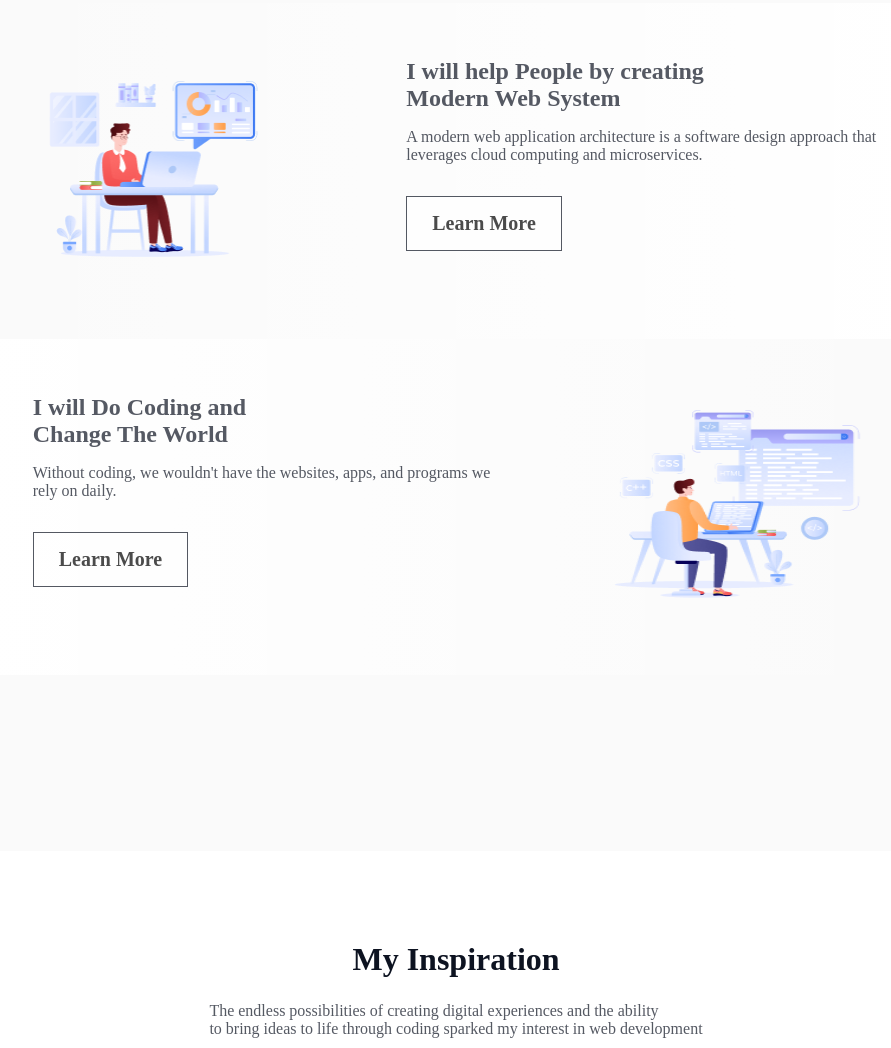
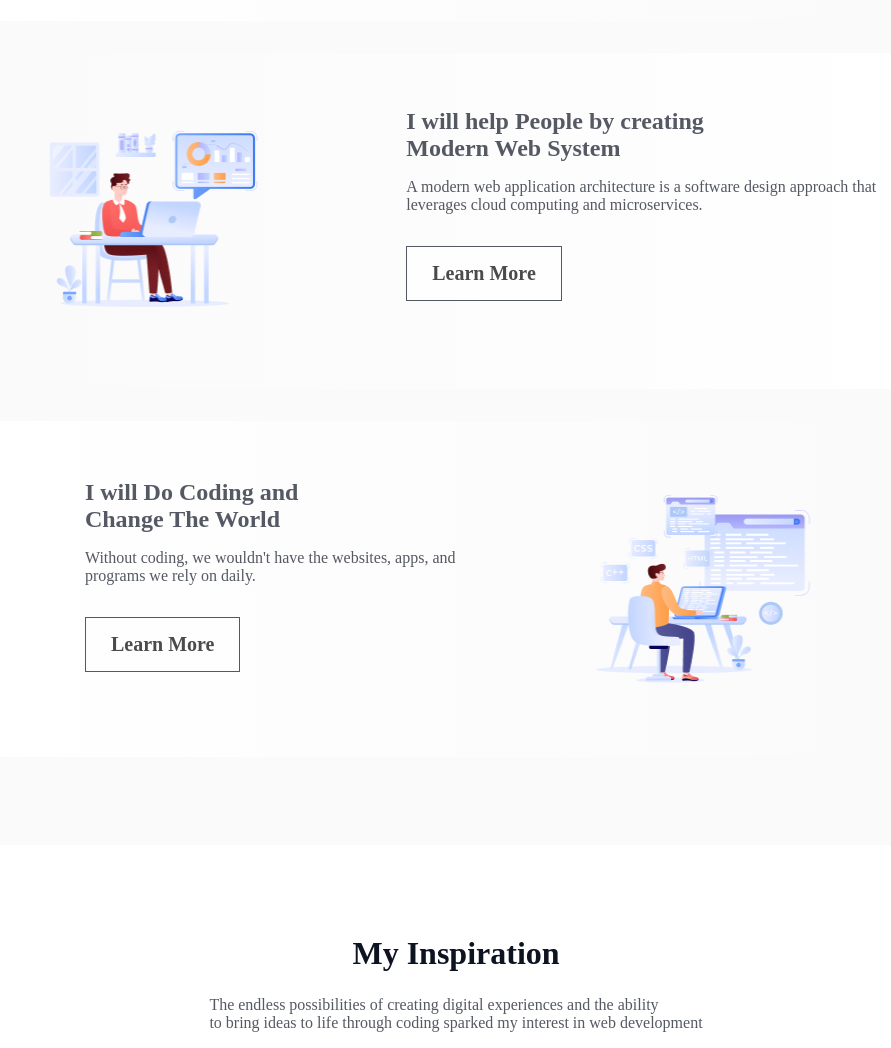
Before and after one commit to MdKawsarM/Kawsar-B10A1, a plain HTML site: page index.html in a window 1280 px wide. Shown: the part 1274-2322 px from the top of the page, without its empty margins (184-1075 px from the left). Drawn offline with Linux system fonts and the light colour scheme; a web font is replaced by a local one.

```diff
--- a/Style/style.css
+++ b/Style/style.css
@@ -82,6 +82,10 @@ body {
     margin: 74px auto 0 auto;
     border-radius: 16px;
     background: rgba(13, 19, 33, 0.02);
+    display: flex;
+    flex-direction: column;
+    justify-content: center;
+    align-items: center;
 }
 
 .development-section-content {
@@ -89,7 +93,7 @@ body {
     flex-direction: column;
     justify-content: center;
     align-items: center;
-    margin: 80px 97px 80px 97px;
+
 }
 
 .development-section-content h1 {
@@ -107,6 +111,7 @@ body {
     font-size: 16px;
     font-weight: 400;
     text-align: center;
+    margin-bottom: 48px;
 }
 
 .codding-section {
@@ -220,6 +225,73 @@ body {
     opacity: 0.7;
     margin-bottom: 32px;
 }
+
+
+.codding-second-section {
+    width: 946px;
+    height: 336px;
+    margin: 32px auto 0 auto;
+    border-radius: 16px;
+    background: linear-gradient(90.00deg, rgb(255, 255, 255), rgba(255, 255, 255, 0) 100%);
+    display: flex;
+    justify-content: center;
+    align-items: center;
+}
+
+.codding-second-section-content {
+    display: flex;
+    flex-direction: row;
+    justify-content: space-evenly;
+    align-items: center;
+}
+
+.leftside-codding-content {
+    width: 50%;
+    height: 240px;
+    margin-right: 40px;
+}
+
+.leftside-codding-content h1 {
+    color: rgba(13, 19, 33, 0.7);
+    font-family: Azeret Mono;
+    font-size: 24px;
+    font-weight: 700;
+    margin-bottom: 16px;
+    margin-top: 10px;
+}
+
+.leftside-codding-content p {
+    color: rgb(13, 19, 33);
+    font-family: Azeret Mono;
+    font-size: 16px;
+    font-weight: 400;
+    opacity: 0.7;
+    margin-bottom: 32px;
+
+}
+
+.codding-button {
+    font-weight: bold;
+    font-size: 20px;
+    padding: 15px 25px;
+    border: 1px solid rgb(13, 19, 33);
+    opacity: 0.7;
+    background-color: white;
+    font-family: Azeret Mono;
+}
+
+.rightside-codding-content {
+    width: 30%;
+    height: 240px;
+}
+
+.rightside-codding-content img {
+    width: 100%;
+    height: 100%;
+}
+
+
+
 /* inspiration section style */
 
 .inspiration-section-container {
--- a/index.html
+++ b/index.html
@@ -62,15 +62,15 @@
                 </div>
             </div>
 
-            <div class="codding-section">
-                <div class="codding-section-content">
-                    <div class="leftside-content">
+            <div class="codding-second-section">
+                <div class="codding-second-section-content">
+                    <div class="leftside-codding-content">
                         <h1>I will Do Coding and <br> Change The World</h1>
                         <p>Without coding, we wouldn't have the websites, apps, and programs we rely on daily.</p>
                         <button class="codding-button">Learn More</button>
                     </div>
 
-                    <div class="rightside-content">
+                    <div class="rightside-codding-content">
                         <img src="./assets/Group 4.png" alt="">
 
                     </div>
```
